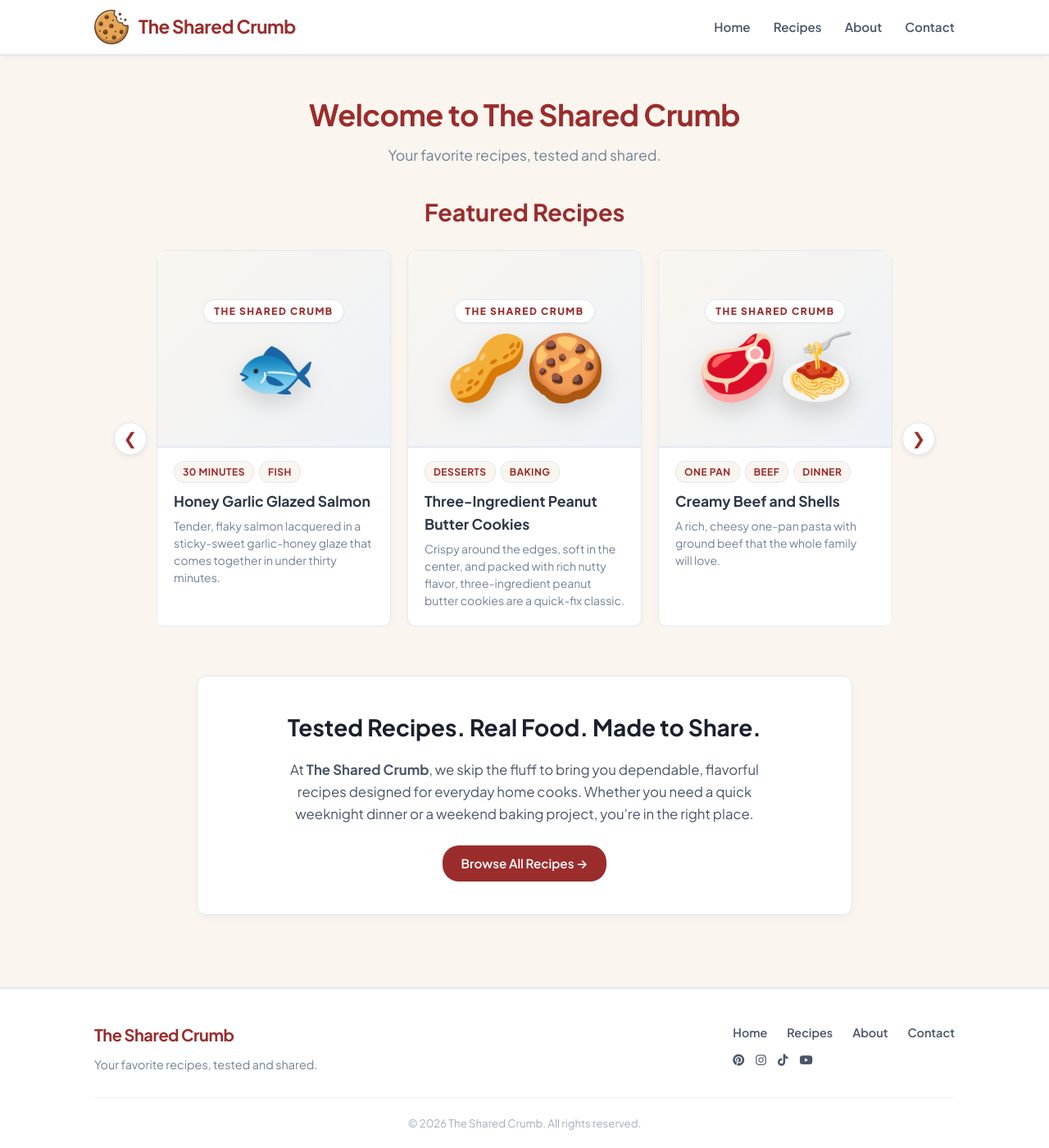
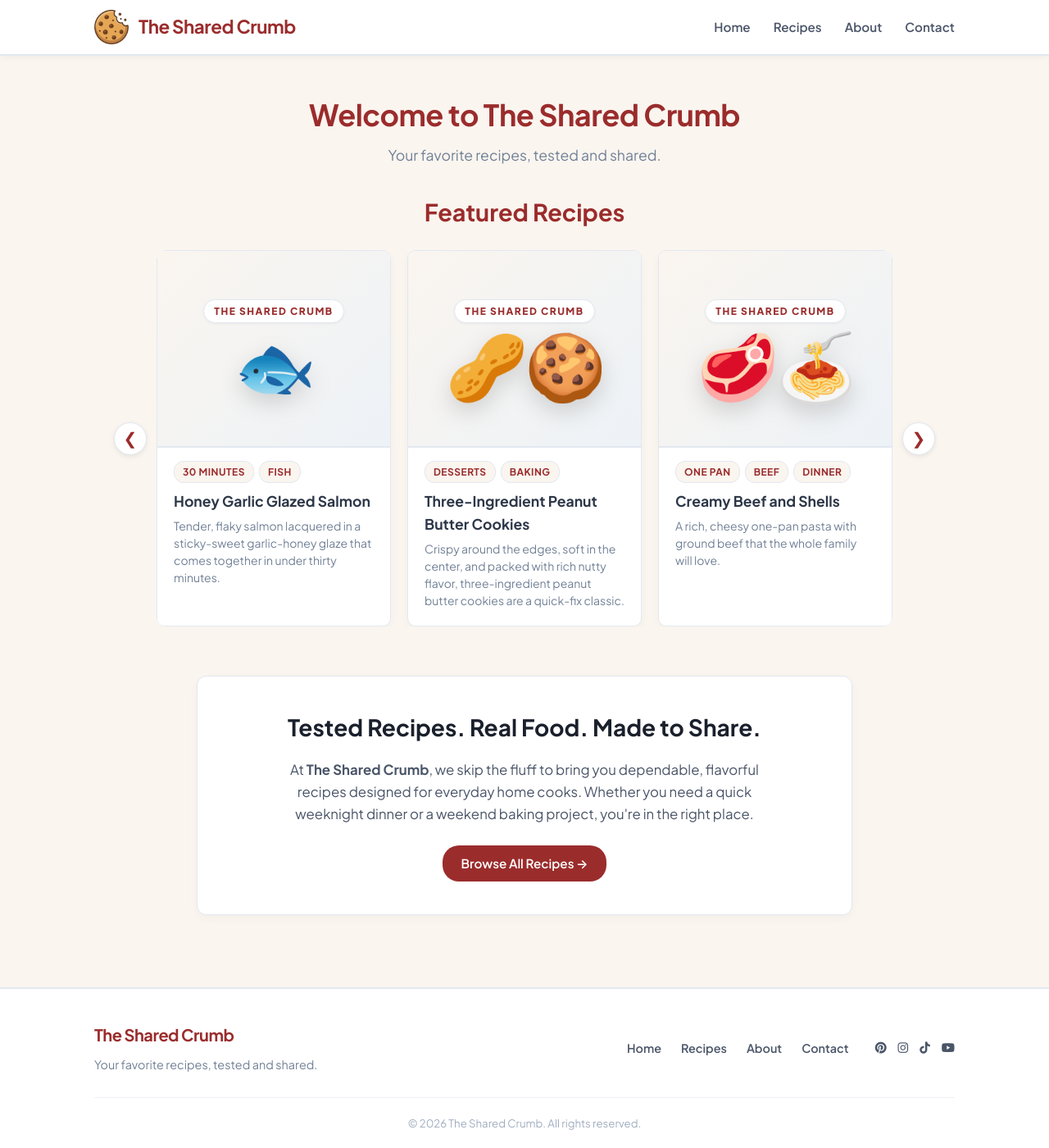
Before and after one commit to TheSharedCrumb/TheSharedCrumb, a Jekyll site: the page built from index.html, in a window 1280 px wide and 1400 px high, scrolled down 7 px. Shown: the whole window at 82% size. Built offline with Jekyll 4.4.1, drawn with Linux system fonts in a browser that asks for light colours.

Commit message:
Refactor footer styles for alignment and mobile support
Updated footer styles for better alignment and responsiveness.

```diff
--- a/assets/css/style.css
+++ b/assets/css/style.css
@@ -960,7 +960,7 @@ footer {
   margin: 0 auto;
   display: flex;
   justify-content: space-between;
-  align-items: flex-start;
+  align-items: center;
   gap: 32px;
   padding-bottom: 28px;
   border-bottom: 1px solid #EDF2F7;
@@ -1002,10 +1002,20 @@ footer {
   line-height: 1.5;
 }
 
+/* Links & Social Container Right Side */
+.footer-links {
+  display: flex;
+  align-items: center;
+  gap: 32px;
+  flex-wrap: wrap;
+}
+
 .footer-links ul {
   list-style: none;
   display: flex;
   gap: 24px;
+  margin: 0;
+  padding: 0;
 }
 
 .footer-links a {
@@ -1023,8 +1033,8 @@ footer {
 .footer-social-links {
   display: flex;
   gap: 14px;
-  margin-top: 14px;
-  flex-wrap: wrap;
+  margin-top: 0;
+  align-items: center;
 }
 
 .social-icon-sm {
@@ -1046,6 +1056,24 @@ footer {
   text-align: center;
   color: #A0AEC0;
   font-size: 0.825rem;
+}
+
+/* Mobile Responsiveness for Footer */
+@media (max-width: 768px) {
+  .footer-container {
+    flex-direction: column;
+    align-items: center;
+    text-align: center;
+  }
+
+  .footer-links {
+    flex-direction: column;
+    gap: 16px;
+  }
+
+  .footer-tagline {
+    max-width: 100%;
+  }
 }
 
 /* ==========================================================================
```
